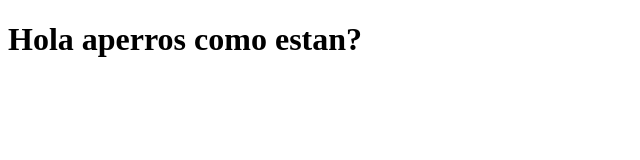
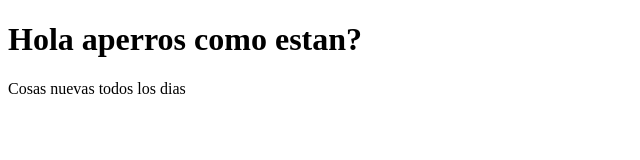
Before and after one commit to Rojo-Web/ProjectDemoCursoPrework, a plain HTML site: page index.html in a window 1280 px wide. Shown: the whole page, without its empty margins (0-640 px from the left). Drawn offline with Linux system fonts and the light colour scheme.

Commit message:
cambios pequeños4

```diff
--- a/index.html
+++ b/index.html
@@ -10,6 +10,7 @@
 
 <body>
     <h1>Hola aperros como estan?</h1>
+    <p>Cosas nuevas todos los dias</p>
 </body>
 
 </html>
```
